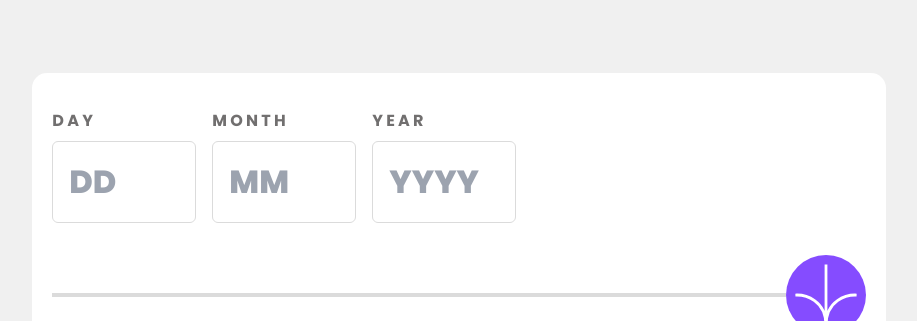
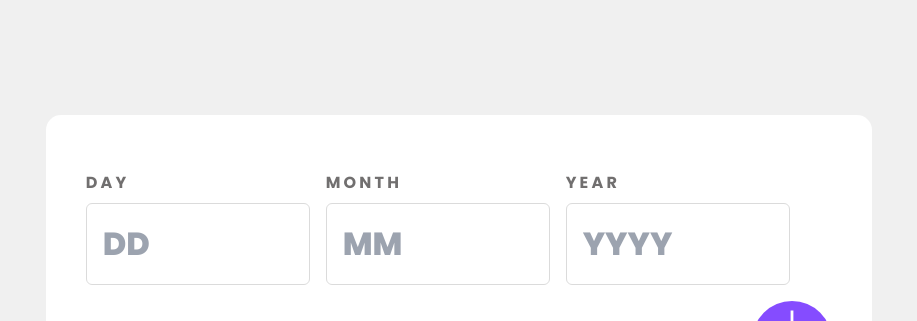
Before and after one commit to Carlos1397/age-calculator, a website: page src/index.html in a window 1280 px wide. Shown: the top 321 px of the page, without its empty margins (181-1098 px from the left). Drawn offline with Linux system fonts and the light colour scheme.

Commit message:
change apx

```diff
--- a/src/index.html
+++ b/src/index.html
@@ -15,15 +15,20 @@
 </head>
 
 <body class="bg-offWhite ">
-  <div class="flex items-center justify-center h-screen mx-auto">
+  <div class="flex
+  items-center
+  justify-center
+  h-screen
+  p-5
+  ">
     <div class="
-
+    mx-auto
     bg-white
      xl:w-8/12
      sm:w-6/12
      md:w-8/12
      lg:w-8/12
-
+     p-5
     rounded-tl-lg rounded-tr-lg rounded-bl-lg rounded-br-xl">
       <div class="
       rounded-br-xl
@@ -55,7 +60,7 @@
               <span class="alert-span ">Must be a valid past</span>
             </div>
           </div>
-          <div class="flex items-center justify-center mt-8">
+          <div class="mt-4 flex items-center justify-center ">
 
             <hr class="border-lightGrey border-2 flex-grow    ">
 
--- a/src/main.css
+++ b/src/main.css
@@ -75,9 +75,11 @@
     @apply
         font-PoppinsExtraBold
         text-texto
-        xl:w-36
-        md:w-36
-        xs:w-20
+        xl:w-56
+        lg:w-44
+        md:w-full
+        xs:w-full
+        sm:w-20
         xs:text-base
         block
         p-4
@@ -114,8 +116,8 @@
     .texto-p{
         @apply
         font-PoppinsBoldItalic
-        xl:text-8xl
-        lg:text-8xl
+        xl:text-6xl
+        lg:text-6xl
         md:text-6xl
         mt-3
         xs:text-4xl
```
Also changed, not shown: dist/styles.css.
